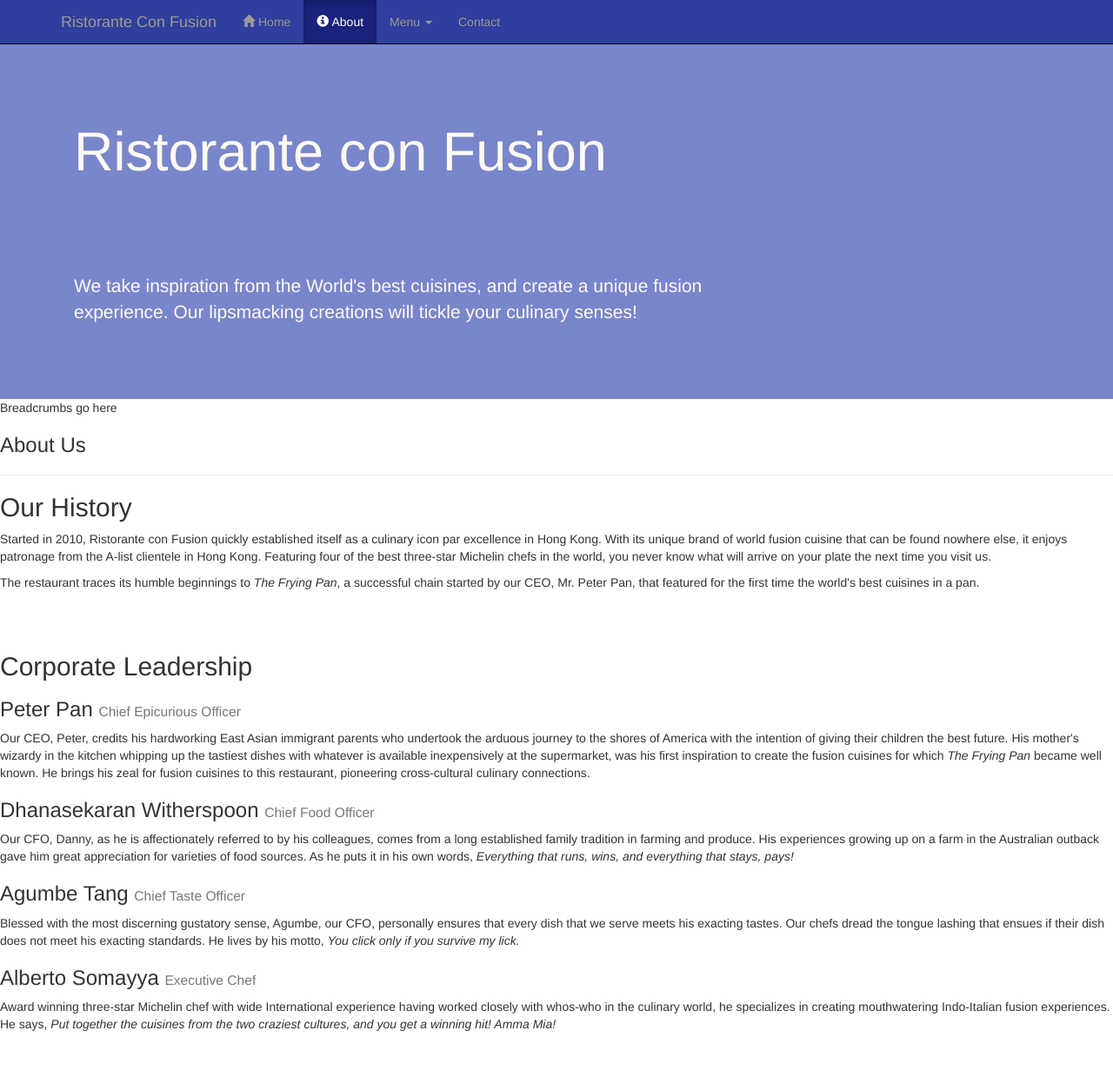
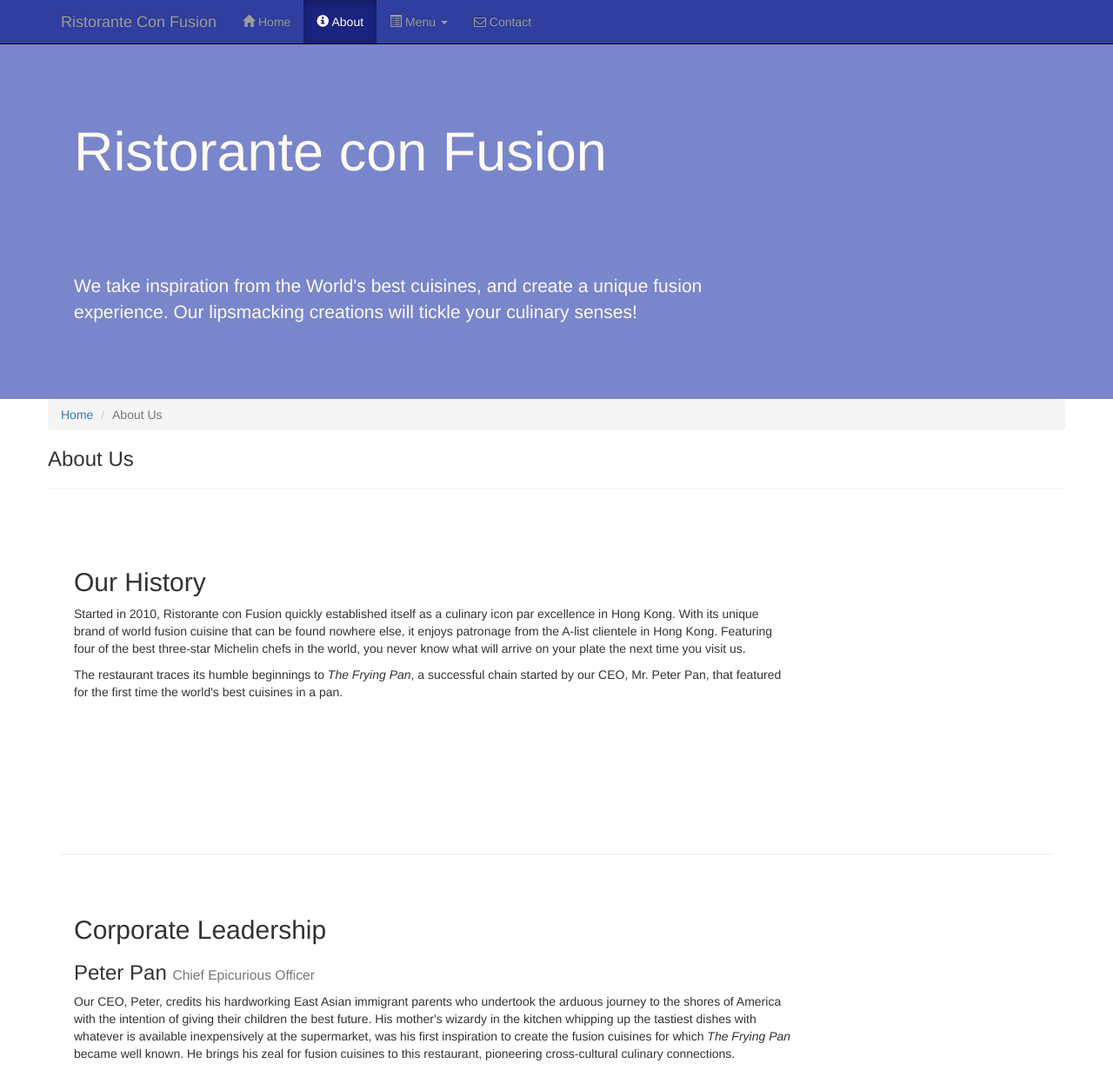
Before and after one commit to yermilov/coursera.web-frameworks, a plain HTML site: page conFusion/aboutus.html in a window 1280 px wide. Shown: the top 1239 px of the page at 87% size. Drawn offline with nearby package versions, Linux system fonts and the light colour scheme.

Commit message:
assessment 1 finished

```diff
--- a/conFusion/aboutus.html
+++ b/conFusion/aboutus.html
@@ -42,9 +42,8 @@
                         <li class="active"><a href="aboutus.html"><span class="glyphicon glyphicon-info-sign" aria-hidden="true"></span> About</a></li>
 
                         <li class="dropdown">
-                            <a href="#" class="dropdown-toggle" data-toggle="dropdown"
-                             role="button" aria-haspopup="true" aria-expanded="false">
-                             Menu <span class="caret"></span></a>
+                            <a href="#" class="dropdown-toggle" data-toggle="dropdown" role="button" aria-haspopup="true" aria-expanded="false"><span class="glyphicon glyphicon-list-alt" aria-hidden="true"></span> Menu <span class="caret"></span></a>
+
                             <ul class="dropdown-menu">
                                 <li><a href="#">Appetizers</a></li>
                                 <li><a href="#">Main Courses</a></li>
@@ -57,7 +56,7 @@
                             </ul>
                         </li>
 
-                        <li><a href="#">Contact</a></li>
+                        <li><a href="contactus.html"><i class="fa fa-envelope-o"></i></span> Contact</a></li>
 
                     </ul>
                 </div>
@@ -66,7 +65,6 @@
         </nav>
 
         <header class="jumbotron">
-
             <div class="container">
                 <div class="row row-header">
                     <div class="col-xs-12 col-sm-8">
@@ -80,10 +78,13 @@
             </div>
         </header>
 
+        <div class="container">
+            <div class="row">
                 <div>
-            <div>
-                <div>
-                    Breadcrumbs go here
+                    <ol class="breadcrumb">
+                      <li><a href="index.html">Home</a></li>
+                      <li class="active">About Us</li>
+                    </ol>
                 </div>
                 <div>
                    <h3>About Us</h3>
@@ -91,20 +92,20 @@
                 </div>
             </div>
 
-            <div>
-                <div>
+            <div class="row row-content">
+                <div class="col-xs-12 col-sm-9">
                     <h2>Our History</h2>
                     <p>Started in 2010, Ristorante con Fusion quickly established itself as a culinary icon par excellence in Hong Kong. With its unique brand of world fusion cuisine that can be found nowhere else, it enjoys patronage from the A-list clientele in Hong Kong.  Featuring four of the best three-star Michelin chefs in the world, you never know what will arrive on your plate the next time you visit us.</p>
                     <p>The restaurant traces its humble beginnings to <em>The Frying Pan</em>, a successful chain started by our CEO, Mr. Peter Pan, that featured for the first time the world's best cuisines in a pan.</p>
                 </div>
-                <div>
+                <div class="col-xs-12 col-sm-3">
                     <p style="padding:20px;"></p>
                 </div>
             </div>
 
 
-            <div>
-                <div>
+            <div class="row row-content">
+                <div class="col-xs-12 col-sm-9">
                     <h2>Corporate Leadership</h2>
                     <h3>Peter Pan <small>Chief Epicurious Officer</small></h3>
                     <p>Our CEO, Peter, credits his hardworking East Asian immigrant parents who undertook the arduous journey to the shores of America with the intention of giving their children the best future. His mother's wizardy in the kitchen whipping up the tastiest dishes with whatever is available inexpensively at the supermarket, was his first inspiration to create the fusion cuisines for which <em>The Frying Pan</em> became well known. He brings his zeal for fusion cuisines to this restaurant, pioneering cross-cultural culinary connections.</p>
@@ -115,7 +116,7 @@
                     <h3>Alberto Somayya <small>Executive Chef</small></h3>
                     <p>Award winning three-star Michelin chef with wide International experience having worked closely with whos-who in the culinary world, he specializes in creating mouthwatering Indo-Italian fusion experiences. He says, <em>Put together the cuisines from the two craziest cultures, and you get a winning hit! Amma Mia!</em></p>
                 </div>
-                 <div>
+                <div class="col-xs-12 col-sm-3">
                     <p style="padding:20px;"></p>
                 </div>
            </div>
```
Also changed, not shown: conFusion/assessment1.png (added). Lines whose indentation alone changed are shown as unchanged.
